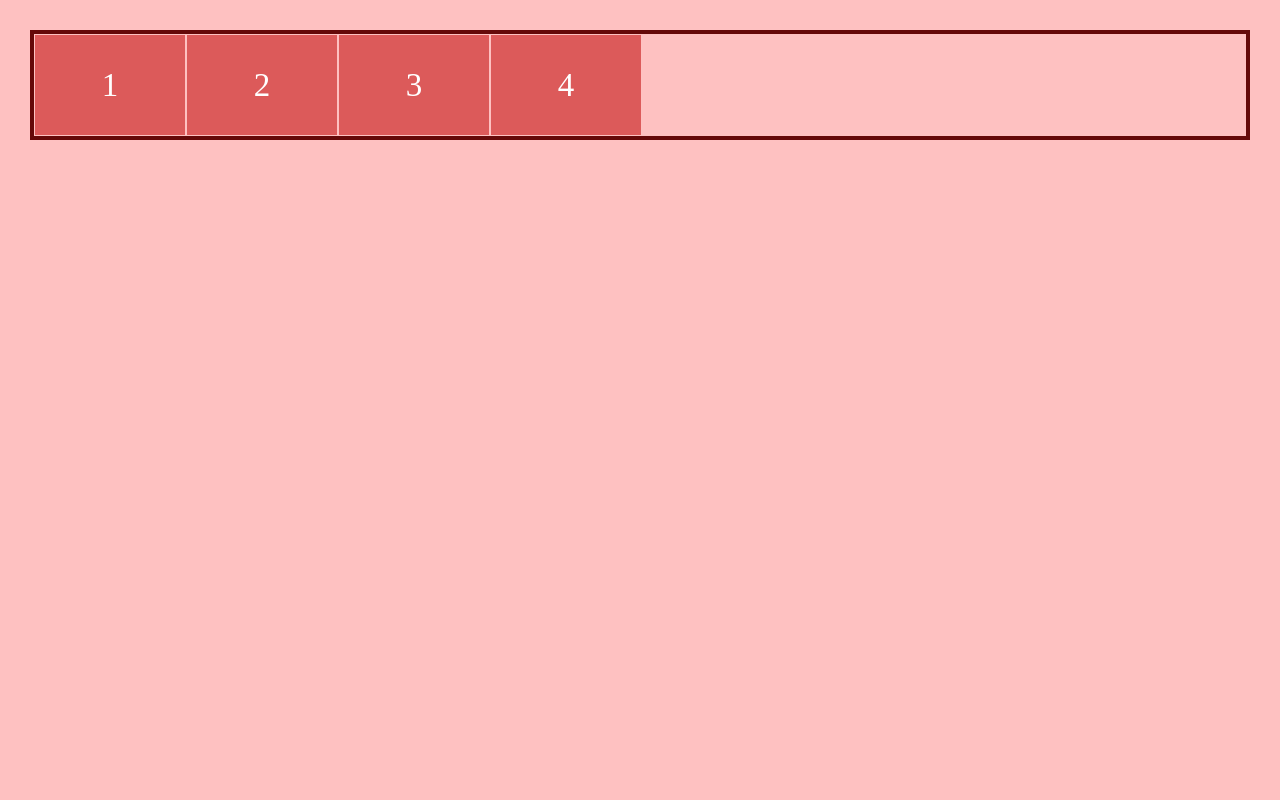
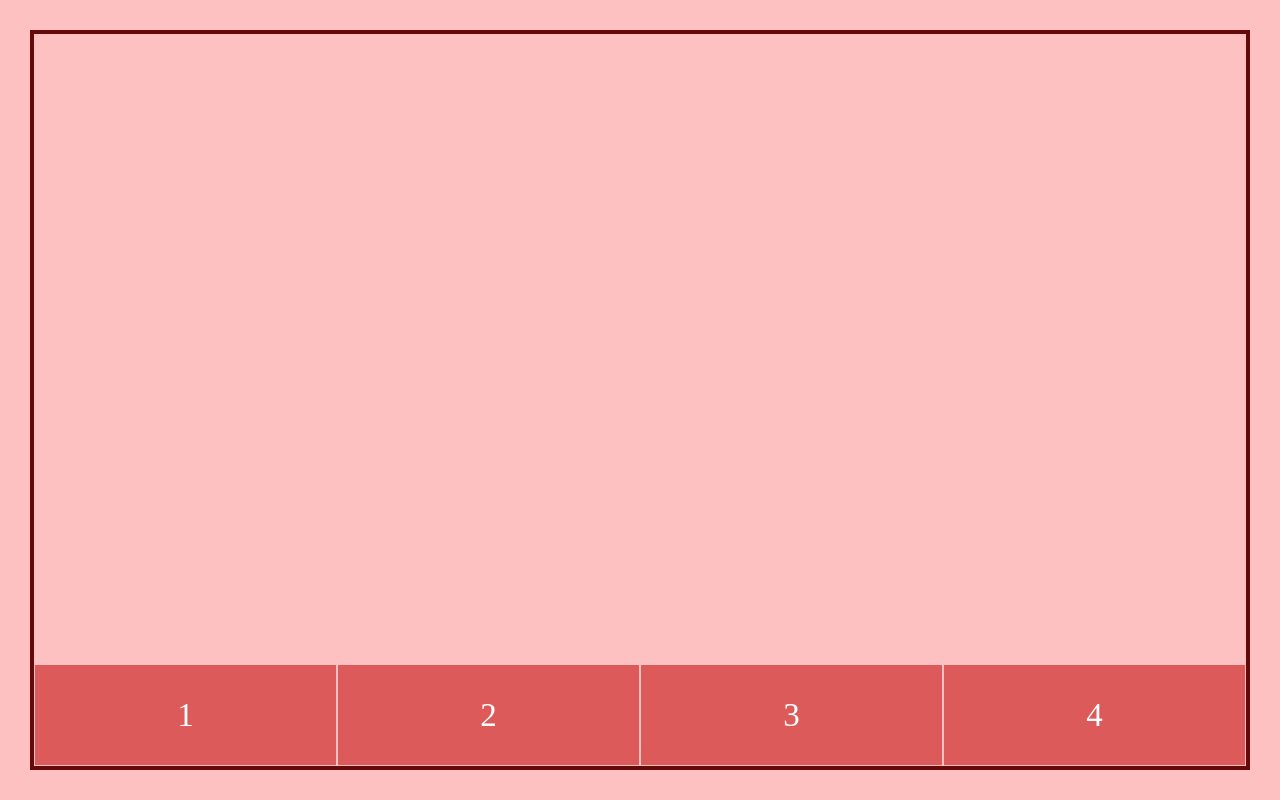
Before and after one commit to arbaouimehdi/flexbox-example, a plain HTML site: page index.html in a window 1280 px wide. Drawn offline with Linux system fonts and the light colour scheme.

Commit message:
Update all

```diff
--- a/css/main.css
+++ b/css/main.css
@@ -1,9 +1,18 @@
 .flexbox-parent {
   display: flex;
   flex-direction: row;
+  align-items: flex-end;
 }
 
 .flexbox-item {
-  flex-basis: 150px;
   flex-shrink: 1;
+  flex-grow: 1;
 }
+/*
+.flexbox-item:nth-child(2) {
+  align-self: flex-start;
+}
+
+.flexbox-item:nth-child(4) {
+  align-self: center;
+} */
--- a/css/reset.css
+++ b/css/reset.css
@@ -29,7 +29,7 @@ html {
 .wrapper-outline {
   display: flex;
 
-  /* height: 100vh; */
+  height: 100vh;
 }
 
 .flexbox-parent {
```
